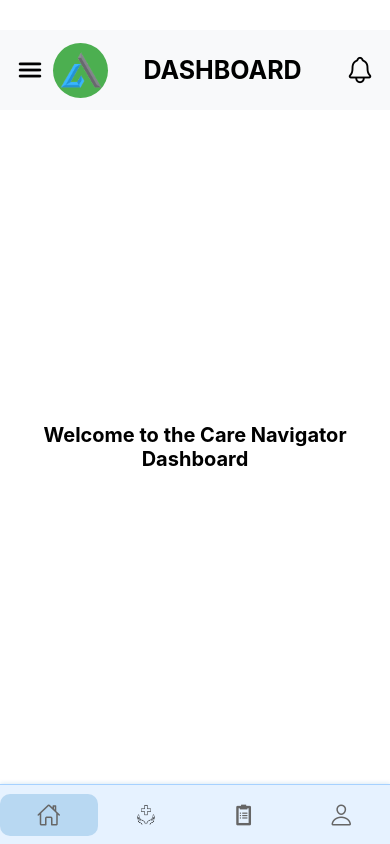
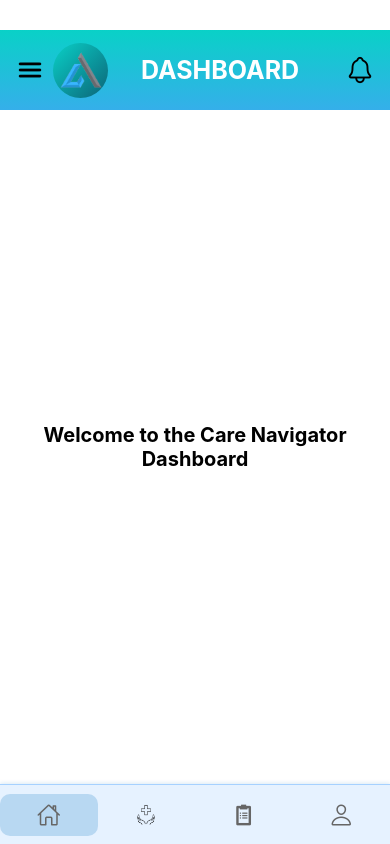
Before and after one commit to akindukodithuwakku/ATG-Mobile, a React Native app: screen /CNDashboard in a window 390 px wide. Built offline with nearby package versions, Linux system fonts and the light colour scheme.

Commit message:
Replace header and logo backgrounds with gradients.

```diff
--- a/screens/CNDashboard.js
+++ b/screens/CNDashboard.js
@@ -11,6 +11,7 @@ import {
 import SideNavigationCN from "../Components/SideNavigationCN";
 import BottomNavigationCN from "../Components/BottomNavigationCN";
 import { Ionicons } from "@expo/vector-icons";
+import { LinearGradient } from "expo-linear-gradient";
 
 const CNDashboard = ({ navigation }) => {
   const [isMenuOpen, setIsMenuOpen] = useState(false);
@@ -32,8 +33,12 @@ const CNDashboard = ({ navigation }) => {
         backgroundColor={scheme === "dark" ? "black" : "transparent"}
       />
 
-      {/* Header */}
-      <View style={styles.header}>
+      <LinearGradient
+        colors={["#09D1C7", "#35AFEA"]}
+        style={styles.header}
+        start={{ x: 0, y: 0 }}
+        end={{ x: 0, y: 1 }}
+      >
         <TouchableOpacity style={styles.menuButton} onPress={toggleMenu}>
           <Ionicons
             name={isMenuOpen ? "close" : "menu"}
@@ -43,22 +48,32 @@ const CNDashboard = ({ navigation }) => {
         </TouchableOpacity>
 
         <View style={styles.logoContainer}>
-          <View style={styles.greenCircle} />
+          <LinearGradient
+            colors={["#09D1C7", "#0C6478"]}
+            style={styles.circleGradient}
+            start={{ x: 0, y: 0 }}
+            end={{ x: 1, y: 1 }}
+          />
           <Image
             source={require("../assets/Ayman_Logo.png")}
             style={styles.logo}
           />
         </View>
+
         <Text style={styles.headerText}>DASHBOARD</Text>
-        <TouchableOpacity style={styles.notificationButton} onPress={navigateToNotifications}>
+
+        <TouchableOpacity
+          style={styles.notificationButton}
+          onPress={navigateToNotifications}
+        >
           <Ionicons name="notifications-outline" size={30} color="black" />
         </TouchableOpacity>
-      </View>
+      </LinearGradient>
 
       {/* Overlay for Side Navigation */}
       {isMenuOpen && (
         <View style={styles.overlay}>
-          <SideNavigationCN navigation={navigation} onClose={toggleMenu} />
+          <SideNavigationCN navigation={navigation} onClose={toggleMenu}/>
           <TouchableOpacity
             style={styles.overlayBackground}
             onPress={toggleMenu}
@@ -88,7 +103,6 @@ const styles = StyleSheet.create({
     flexDirection: "row",
     alignItems: "center",
     padding: 15,
-    backgroundColor: "#f8f9fa",
     marginTop: 30,
     justifyContent: "space-between",
   },
@@ -96,37 +110,35 @@ const styles = StyleSheet.create({
     width: 40,
   },
   logoContainer: {
-    position: 'relative',
+    position: "relative",
     width: 50,
     height: 50,
-    justifyContent: 'center',
-    alignItems: 'center',
+    justifyContent: "center",
+    alignItems: "center",
   },
-  greenCircle: {
-    position: 'absolute',
+  circleGradient: {
+    position: "absolute",
     width: 55,
     height: 55,
     borderRadius: 50,
-    backgroundColor: '#4CAF50',
-    zIndex: 1,
   },
   logo: {
     width: 45,
     height: 45,
     resizeMode: "contain",
-    zIndex: 2,
+    zIndex: 1,
   },
   headerText: {
     fontSize: 25,
     fontWeight: "bold",
-    marginLeft: 15,
     flex: 1,
     textAlign: "center",
     marginHorizontal: 10,
+    color: "white",
   },
   notificationButton: {
     width: 40,
-    alignItems: 'flex-end',
+    alignItems: "flex-end",
   },
   content: {
     flex: 1,
```
